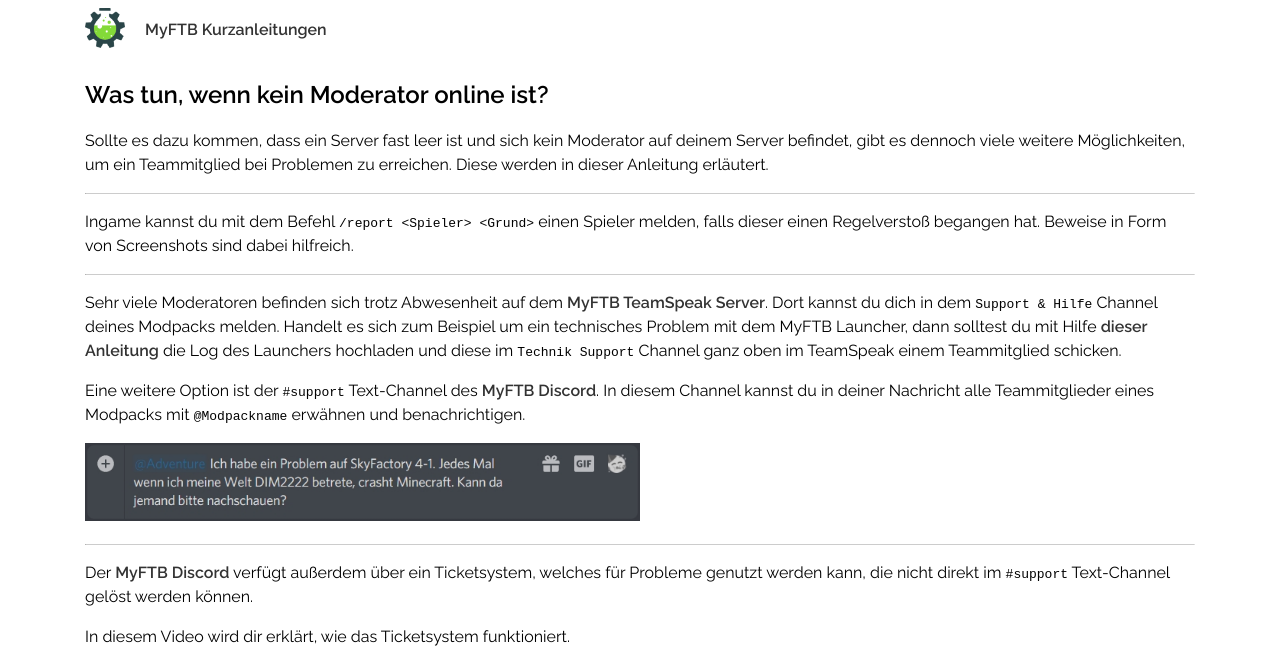
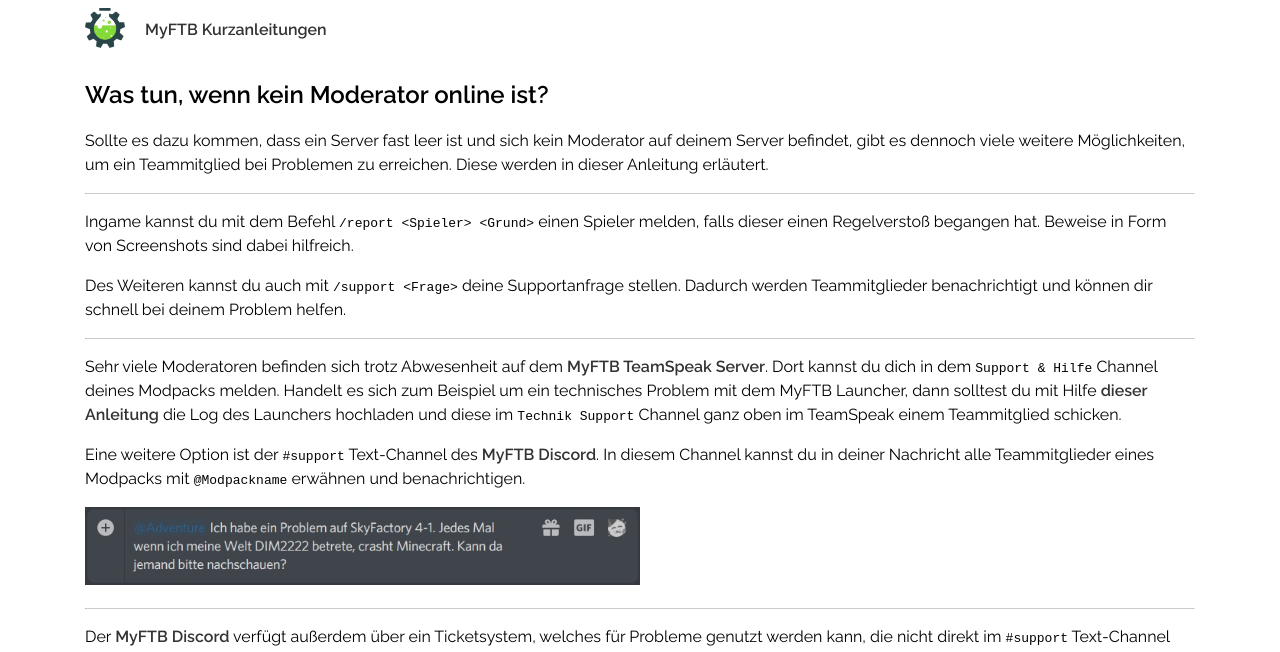
Before and after one commit to MyFTB/guides, a Jekyll site: the page built from guides/kein_mod_online/kein_mod_online.md, in a window 1280 px wide. Shown: the top 652 px of the page. Built offline with Jekyll 4.4.1, drawn with Linux system fonts in a browser that asks for light colours.

Commit message:
Hinzufügen von weiterer Support Funktion (#27)
* add /support command

* add support command

* Revert "add /support command"

This reverts commit bf6c436ac0432486d9d0d181e9e25bdff8e73e75.

* fix österreichisch and Fall Fehler

* Update kein_mod_online.md

besserer Satzbau

```diff
--- a/guides/kein_mod_online/kein_mod_online.md
+++ b/guides/kein_mod_online/kein_mod_online.md
@@ -11,6 +11,8 @@ Sollte es dazu kommen, dass ein Server fast leer ist und sich kein Moderator auf
 
 Ingame kannst du mit dem Befehl `/report <Spieler> <Grund>` einen Spieler melden, falls dieser einen Regelverstoß begangen hat.
 Beweise in Form von Screenshots sind dabei hilfreich.
+
+Des Weiteren kannst du auch mit `/support <Frage>` deine Supportanfrage stellen. Dadurch werden Teammitglieder benachrichtigt und können dir schnell bei deinem Problem helfen.
 
 ---
 
```
